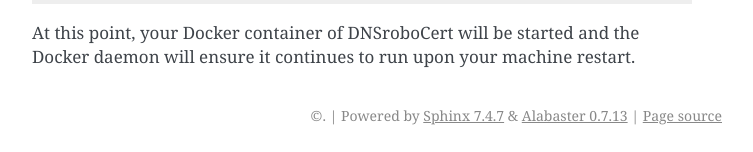
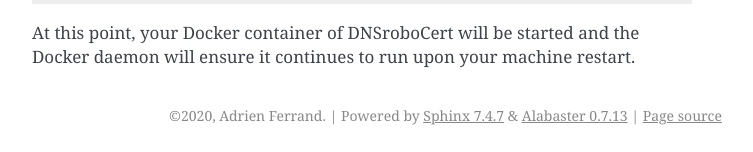
Before and after one commit to adferrand/dnsrobocert, a Sphinx documentation site: the page built from docs/user_guide.rst, in a window 1280 px wide and 900 px high, scrolled down 6387 px. Shown: the part 745-897 px from the top of the window, without its empty margins (388-1141 px from the left). Built offline with Sphinx 7.4.7, drawn with Linux system fonts in a browser that asks for light colours; pages that are not in the unit, such as notebooks, are missing from menus.

Commit message:
Clean docs

```diff
--- a/docs/conf.py
+++ b/docs/conf.py
@@ -8,3 +8,4 @@ master_doc = 'index'
 project = "DNSroboCert"
 version = release = metadata["version"]
 author = "Adrien Ferrand"
+copyright = "2020, Adrien Ferrand"
--- a/docs/index.rst
+++ b/docs/index.rst
@@ -6,7 +6,6 @@ Welcome to the DNSroboCert documentation
    :maxdepth: 2
 
    introduction
-   use_cases
    user_guide
    configuration_reference
    providers_options
--- a/docs/user_guide.rst
+++ b/docs/user_guide.rst
@@ -199,7 +199,7 @@ configuration file will look like this now:
         auth_password: PASSWD
 
 Configuring ``certificates`` section
-----------------------------------
+------------------------------------
 
 Everything is ready to get the certificates. What you want as certificates is defined in the ``certificates``
 section. It contains a list of each certificate you want. The bare minimum content for a certificate is:
```
